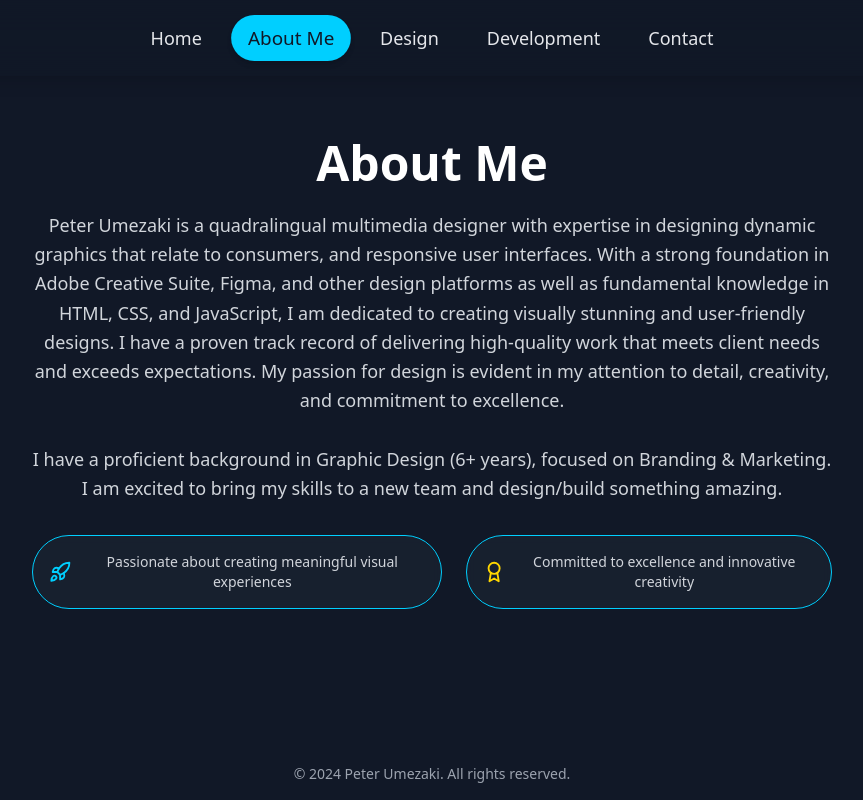
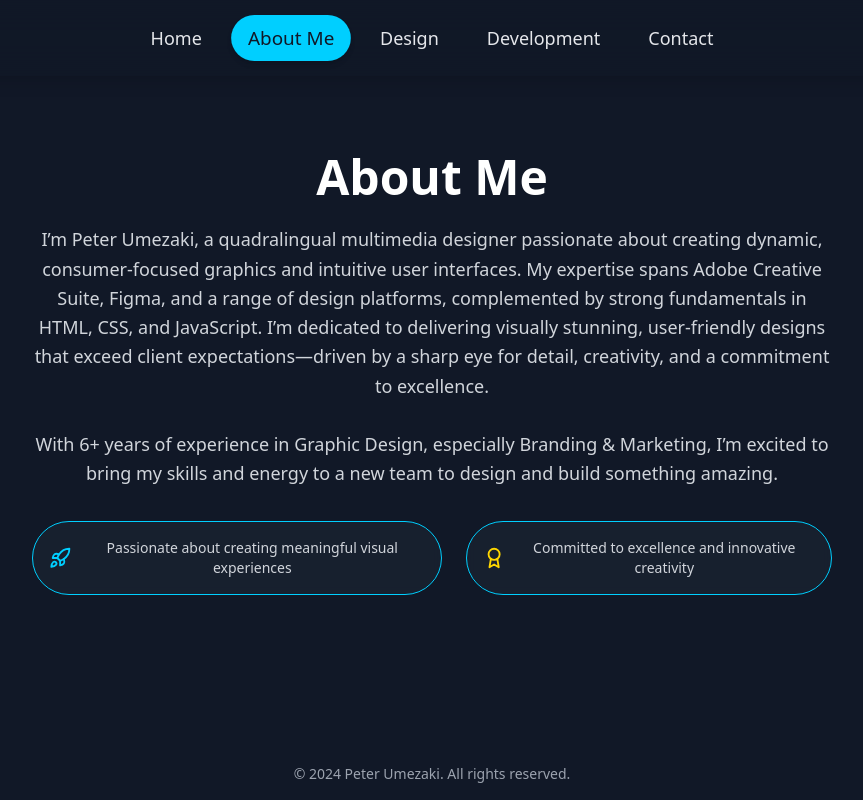
Before and after one commit to umezakip/peterkenichi, a React (Create React App) app: page / in a window 1280 px wide. Both pictures are taken after a click on the button "About Me". Shown: the whole page, without its empty margins (208-1071 px from the left). Built offline with nearby package versions, Linux system fonts and the light colour scheme.

Commit message:
Rewrite About Me section for clarity and impact

```diff
--- a/src/App.js
+++ b/src/App.js
@@ -116,9 +116,8 @@ export default function App() {
       <div className="p-8 md:p-12 text-center max-w-4xl mx-auto">
         <h2 className="text-4xl md:text-5xl font-bold text-white mb-6">About Me</h2>
         <p className="text-lg text-gray-300 mb-8 leading-relaxed">
-          Peter Umezaki is a quadralingual multimedia designer with expertise in designing dynamic graphics that relate to consumers, and responsive user interfaces. With a strong foundation in Adobe Creative Suite, Figma, and other design platforms as well as fundamental knowledge in HTML, CSS, and JavaScript, I am dedicated to creating visually stunning and user-friendly designs. I have a proven track record of delivering high-quality work that meets client needs and exceeds expectations. My passion for design is evident in my attention to detail, creativity, and commitment to excellence.
-          <br/><br/>
-          I have a proficient background in Graphic Design (6+ years), focused on Branding & Marketing. I am excited to bring my skills to a new team and design/build something amazing.
+          I’m Peter Umezaki, a quadralingual multimedia designer passionate about creating dynamic, consumer-focused graphics and intuitive user interfaces. My expertise spans Adobe Creative Suite, Figma, and a range of design platforms, complemented by strong fundamentals in HTML, CSS, and JavaScript. I’m dedicated to delivering visually stunning, user-friendly designs that exceed client expectations—driven by a sharp eye for detail, creativity, and a commitment to excellence.<br/><br/>
+          With 6+ years of experience in Graphic Design, especially Branding & Marketing, I’m excited to bring my skills and energy to a new team to design and build something amazing.
         </p>
         <div className="flex flex-col sm:flex-row justify-center space-y-4 sm:space-y-0 sm:space-x-6 mt-8">
           <div className="flex items-center space-x-2 bg-gray-800/50 backdrop-blur-sm rounded-full p-4 border border-[#00CFFF]">
```
